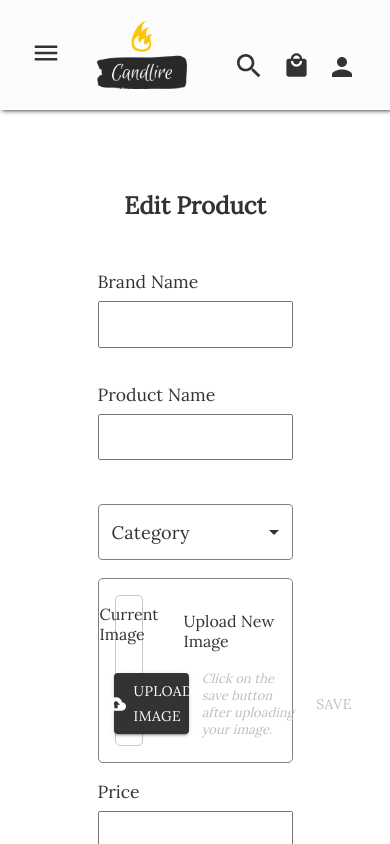
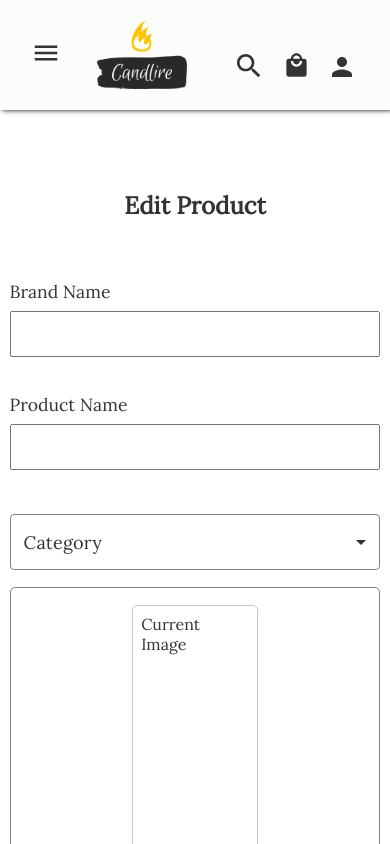
Before and after one commit to matpin/candlire, a React (Create React App) app in the folder frontend/: page /edit/1 in a window 390 px wide. Shown: the top 844 px of the page. Built offline with nearby package versions, Linux system fonts and the light colour scheme; no server answers.

Commit message:
Fixing edit product form responsiveness

```diff
--- a/frontend/src/components/EditProduct.css
+++ b/frontend/src/components/EditProduct.css
@@ -85,3 +85,51 @@
     padding-top: 1em;
     font-family: "Lora";
 }
+
+@media screen and (max-width: 1100px) {
+    .editFormContainer {
+        width: 70%;
+    }
+}
+
+@media screen and (max-width: 800px) {
+    .editFormContainer {
+        width: 80%;
+    }
+}
+
+@media screen and (max-width: 670px) {
+    .editFormContainer {
+        width: 90%;
+    }
+}
+
+@media screen and (max-width: 420px) {
+    .editFormContainer {
+        width: 100%;
+        padding: 0.6em;
+    }
+
+    .editImageContainer {
+        gap: 0.5em;
+        height: 50vh;
+        display: flex;
+        flex-direction: column;
+        align-items: center;
+        justify-content: center;
+        padding: 0.3em;
+    }
+
+    .editCurrentImageContainer {
+        width: 35%;
+        height: 30vh;
+    }
+
+    .uploadNewImageContainer {
+        width: 100%;
+    }
+
+    .editUploadImageButtonContainer {
+        gap: 0.4em;
+    }
+}
```
